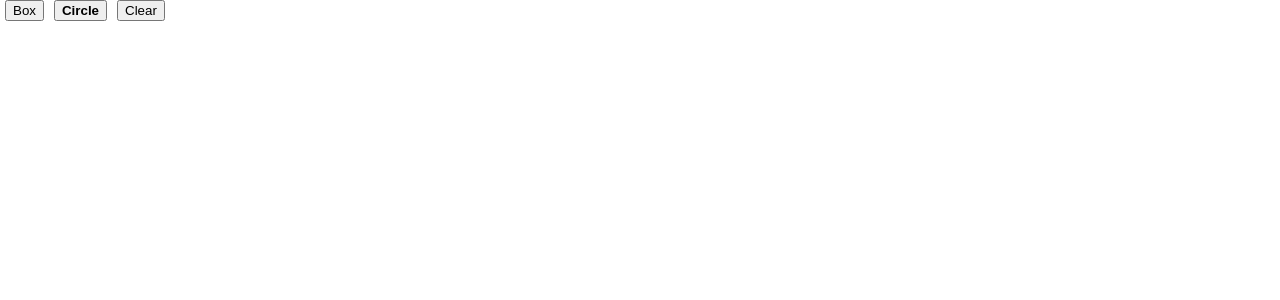
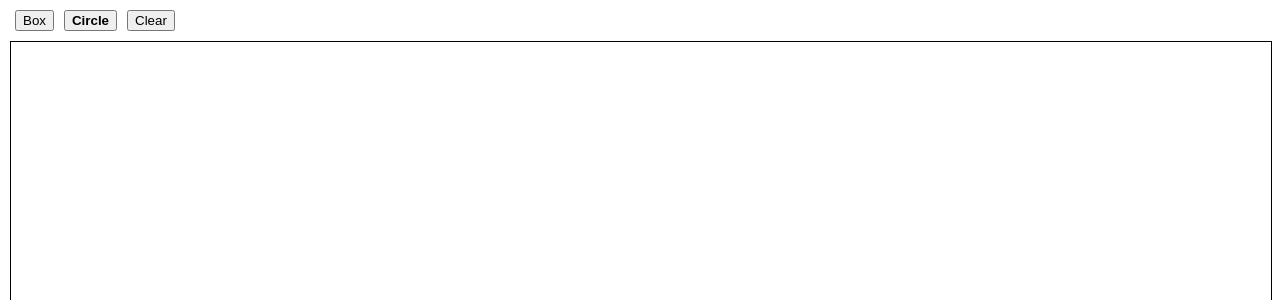
Before and after one commit to BaeSeongwon/cuddly-spoon, a React (Create React App) app: page / in a window 1280 px wide. Shown: the top 300 px of the page. Built offline with nearby package versions, Linux system fonts and the light colour scheme.

Commit message:
Feat, Test: Canvas 컴포넌트 기능 개발
Canvas 컴포넌트 추가
  - MouseDown, MouseMove, MouseUp 이벤트를 활용한 도형 조작 기능
  - 도형 사이즈 변경

App 컴포넌트에 Canvas 컴포넌트 추가

```diff
--- a/src/App.jsx
+++ b/src/App.jsx
@@ -1,10 +1,25 @@
-import { Controller } from "./components";
+/** @jsxImportSource @emotion/react */
+import { css } from "@emotion/react";
+import { Controller, Canvas } from "./components";
 
 function App() {
   return (
-    <div>
+    <div
+      css={css({
+        height: 'calc(100% - 20px)',
+        padding: '10px'
+      })}
+    >
       <div>
         <Controller />
+      </div>
+      <div
+        css={css({
+          height: 'calc(100% - 35px)',
+          padding: '10px 0px'
+        })}
+      >
+        <Canvas />
       </div>
     </div>
   );
--- /dev/null
+++ b/src/components/canvas/Canvas.jsx
@@ -0,0 +1,66 @@
+/** @jsxImportSource @emotion/react */
+import { useState, useRef, Fragment } from "react";
+import { css } from "@emotion/react";
+import { Square, Circle } from "./shapes";
+
+import CanvasHandler from "./CanvasHandler";
+import Shape from "./Shape";
+
+function Canvas() {
+  const [ shapeList, setShapeList ] = useState([]);
+  const canvasRef = useRef();
+  const canvasHandler = new CanvasHandler();
+
+  const handleMouseDown = (e) => {
+    if(canvasRef) {
+      canvasHandler.removeElementDom();
+      canvasHandler.setDragState(true);
+
+      const shape = new Square(e.clientX, e.clientY);
+      const shapeElement = canvasHandler.getElementDom(shape);
+
+      canvasRef.current.appendChild(shapeElement);
+    }
+  }
+
+  const handleMouseUp = () => {
+    canvasHandler.setDragState(false);
+
+    if(canvasHandler.getShape()) {
+      setShapeList([...shapeList, (
+        <Shape
+          style={canvasHandler.getShape().getShapeInfo()}
+        />
+      )])
+    }
+
+    canvasHandler.removeElementDom();
+  }
+
+  const handleMouseMove = (e) => {
+    if(e) {
+      canvasHandler.moveElementDom(e.clientX, e.clientY);
+    }
+  }
+
+  return (
+    <div
+      data-testid="canvas"
+      ref={canvasRef}
+      css={css({
+        width: '100%',
+        height: '100%',
+        border: '1px solid black'
+      })}
+      onMouseDown={handleMouseDown}
+      onMouseUp={handleMouseUp}
+      onMouseMove={handleMouseMove}
+    >
+      {shapeList.map((shape, index) => (
+        <Fragment key={index}>{shape}</Fragment>
+      ))}
+    </div>
+  )
+}
+
+export default Canvas;
--- /dev/null
+++ b/src/components/canvas/CanvasHandler.js
@@ -0,0 +1,59 @@
+function CanvasHandler() {
+  let isDragState = false;
+  let shape = null;
+  let element = null;
+
+  return {
+    getShape: () => {
+      return shape;
+    },
+
+    setDragState: (_isDragState) => {
+      isDragState = _isDragState;
+    },
+
+    getElementDom: (_shape) => {
+      if(_shape) {
+        shape = _shape;
+        const { width, height, border, borderRadius, position, left, top } = shape.getShapeInfo();
+
+        element = document.createElement("div");
+        element.setAttribute('class', 'temp-div');
+        element.style.width = width;
+        element.style.height = height;
+        element.style.border = border;
+        element.style.borderRadius = borderRadius;
+        element.style.position = position;
+        element.style.left = left;
+        element.style.top = top;
+
+        return element;
+      } else {
+        return null;
+      }
+    },
+
+    moveElementDom: (newLeft, newTop) => {
+      if(isDragState && newLeft && newTop && element) {
+        shape.updateShapeSize(newLeft, newTop);
+        const { width, height, left, top, borderRadius } = shape.getShapeInfo();
+
+        element.style.width = width;
+        element.style.height = height;
+        element.style.left = left;
+        element.style.top = top;
+        element.style.borderRadius = borderRadius;
+      }
+    },
+
+    removeElementDom: () => {
+      const element = document.querySelector('.temp-div');
+
+      if(element) {
+        element.remove();
+      }
+    }
+  }
+}
+
+export default CanvasHandler;
--- /dev/null
+++ b/src/components/canvas/Shape.jsx
@@ -0,0 +1,36 @@
+/** @jsxImportSource @emotion/react */
+import { css } from "@emotion/react";
+
+import PropTypes from "prop-types";
+
+function Shape({style}) {
+
+  return (
+    <div
+      data-testid="shape"
+      css={css({
+        width: style.width,
+        height: style.height,
+        border: style.border,
+        borderRadius: style.borderRadius,
+        position: style.position,
+        left: style.left,
+        top: style.top
+      })}
+    />
+  )
+}
+
+Shape.propTypes = {
+  style: PropTypes.shape({
+    width: PropTypes.string,
+    height: PropTypes.string,
+    border: PropTypes.string,
+    borderRadius: PropTypes.string,
+    position: PropTypes.string,
+    left: PropTypes.string,
+    top: PropTypes.string
+  })
+}
+
+export default Shape;
--- /dev/null
+++ b/src/components/canvas/shapes/Circle.js
@@ -0,0 +1,22 @@
+import Shape from "./Shape";
+
+class Circle extends Shape {
+  constructor(left, top) {
+    super(left, top);
+    this.borderRadius = '10px';
+  }
+
+  getShapeInfo() {
+    return {
+      ...super.getShapeInfo(),
+      borderRadius: this.borderRadius
+    }
+  }
+
+  updateShapeSize(left, top) {
+    super.updateShapeSize(left, top);
+    this.borderRadius = `${this.width} / ${this.height}`;
+  }
+}
+
+export default Circle;
--- /dev/null
+++ b/src/components/canvas/shapes/Shape.js
@@ -0,0 +1,39 @@
+class Shape {
+  constructor(left, top) {
+    this.width = '5px';
+    this.height = '5px';
+    this.border = '1px solid black';
+    this.position = 'absolute';
+    this.left = `${left}px`;
+    this.top = `${top}px`;
+    this.initLeft = `${left}`;
+    this.initTop = `${top}`;
+  }
+
+  getShapeInfo() {
+    return {
+      width: this.width,
+      height: this.height,
+      border: this.border,
+      position: this.position,
+      left: this.left,
+      top: this.top,
+      borderRadius: this.borderRadius
+    }
+  }
+
+  updateShapeSize(left, top) {
+    this.width = `${Math.abs(this.initLeft - parseInt(left))}px`;
+    this.height = `${Math.abs(this.initTop - parseInt(top))}px`;
+
+    if(this.initLeft - parseInt(left) > 0) {
+      this.left = `${left}px`;
+    }
+
+    if(this.initTop - parseInt(top) > 0) {
+      this.top = `${top}px`;
+    }
+  }
+}
+
+export default Shape;
--- /dev/null
+++ b/src/components/canvas/shapes/Square.js
@@ -0,0 +1,17 @@
+import Shape from "./Shape";
+
+class Square extends Shape {
+  constructor(left, top) {
+    super(left, top);
+    this.borderRadius = '0px';
+  }
+
+  getShapeInfo() {
+    return {
+      ...super.getShapeInfo(),
+      borderRadius: this.borderRadius
+    }
+  }
+}
+
+export default Square;
--- /dev/null
+++ b/src/components/canvas/shapes/index.js
@@ -0,0 +1,2 @@
+export { default as Square } from './Square';
+export { default as Circle } from './Circle';
--- a/src/components/index.js
+++ b/src/components/index.js
@@ -1,2 +1,3 @@
 export { default as SSCButton } from './ui/button/SSCButton'
 export { default as Controller } from './controller/Controller'
+export { default as Canvas } from './canvas/Canvas'
--- a/src/components/ui/index.js
+++ b/src/components/ui/index.js
@@ -1 +1,2 @@
 export { default as SSCButton } from './button/SSCButton';
+export { default as SSCCanvas } from './canvas/SSCCanvas';
--- a/src/index.css
+++ b/src/index.css
@@ -1,3 +1,12 @@
+html {
+  height: 100%;
+}
+
 body {
   margin: 0;
+  height: 100%;
 }
+
+#root {
+  height: 100%;
+}
```
Also changed, not shown: 2 other files (tests, documents, lock files or other folders).
